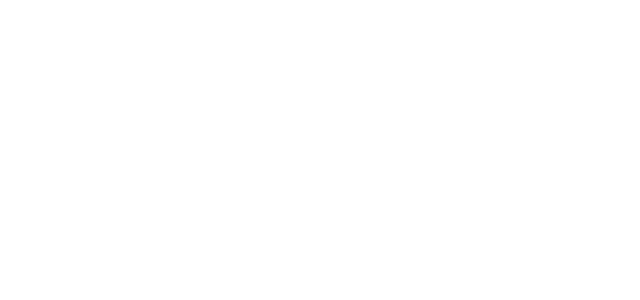
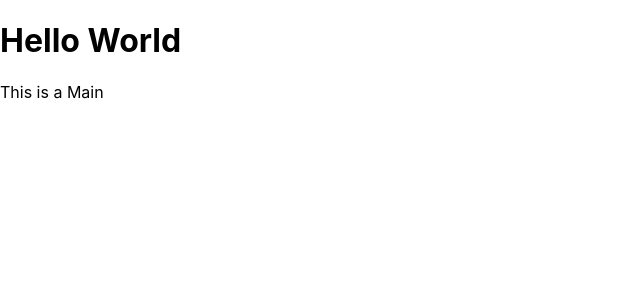
Before and after one commit to Achinit99/project-yt, a React (Create React App) app in the folder react-yt/: page / in a window 1280 px wide. Shown: the top 300 px of the page, without its empty margins (0-640 px from the left). Built offline with nearby package versions, Linux system fonts and the light colour scheme; the HTML template or start-up script is replaced by a standard one.

Commit message:
add component

```diff
--- a/react-yt/src/App.js
+++ b/react-yt/src/App.js
@@ -1,8 +1,14 @@
 import './App.css';
+import Main from "./Componets/Main"
 
 function App() {
   return (
-    <div></div>
+    <>
+      <div>
+        <h1>Hello World</h1>
+      </div>
+      <Main />
+    </>
   );
 }
 
--- /dev/null
+++ b/react-yt/src/Componets/Main.js
@@ -0,0 +1,11 @@
+import React from 'react'
+
+function Main() {
+  return (
+    <div>
+      This is a Main
+    </div>
+  )
+}
+
+export default Main
```
Also changed, not shown: react-yt/src/reportWebVitals.js (deleted, +0 -13 lines), react-yt/src/logo.svg (deleted).
